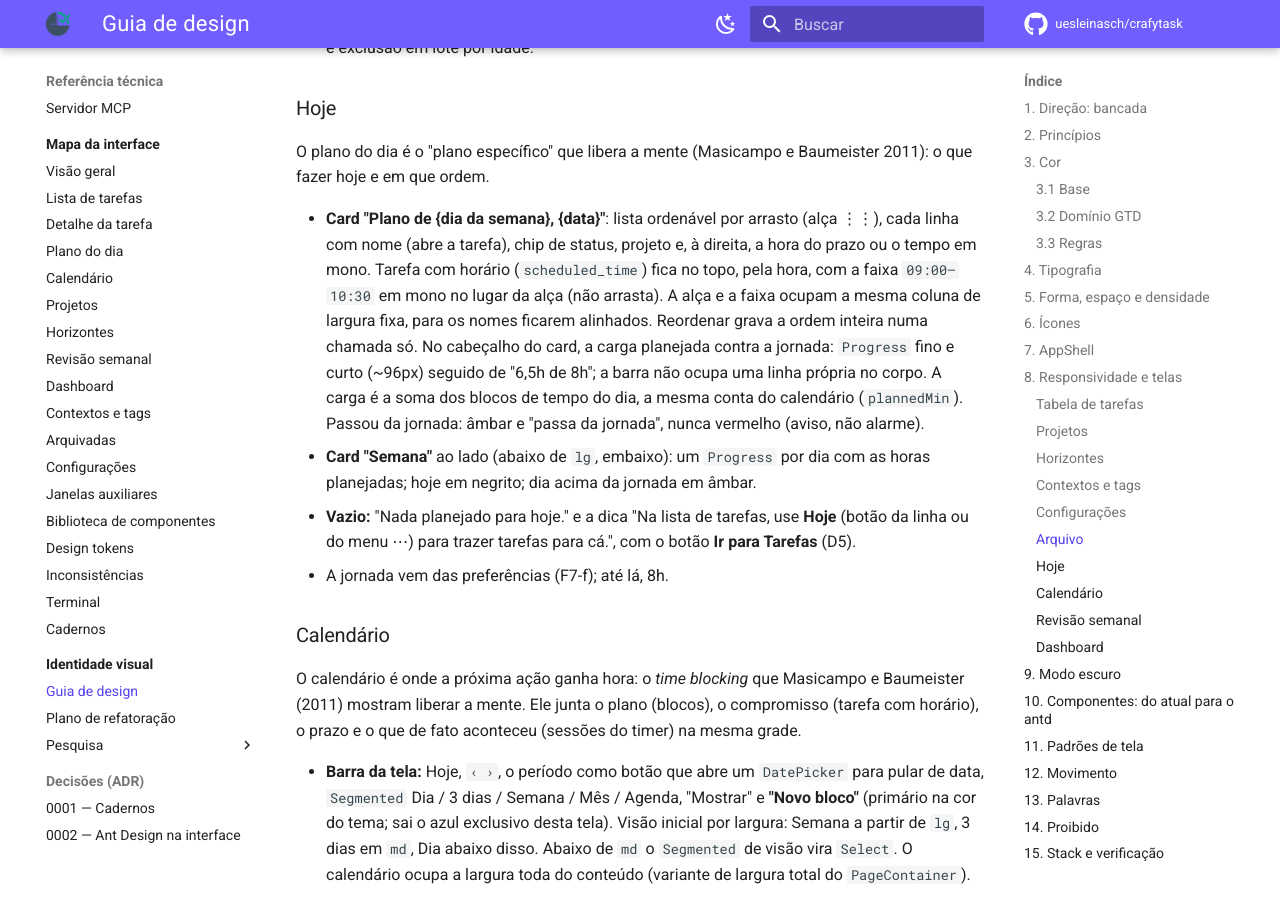
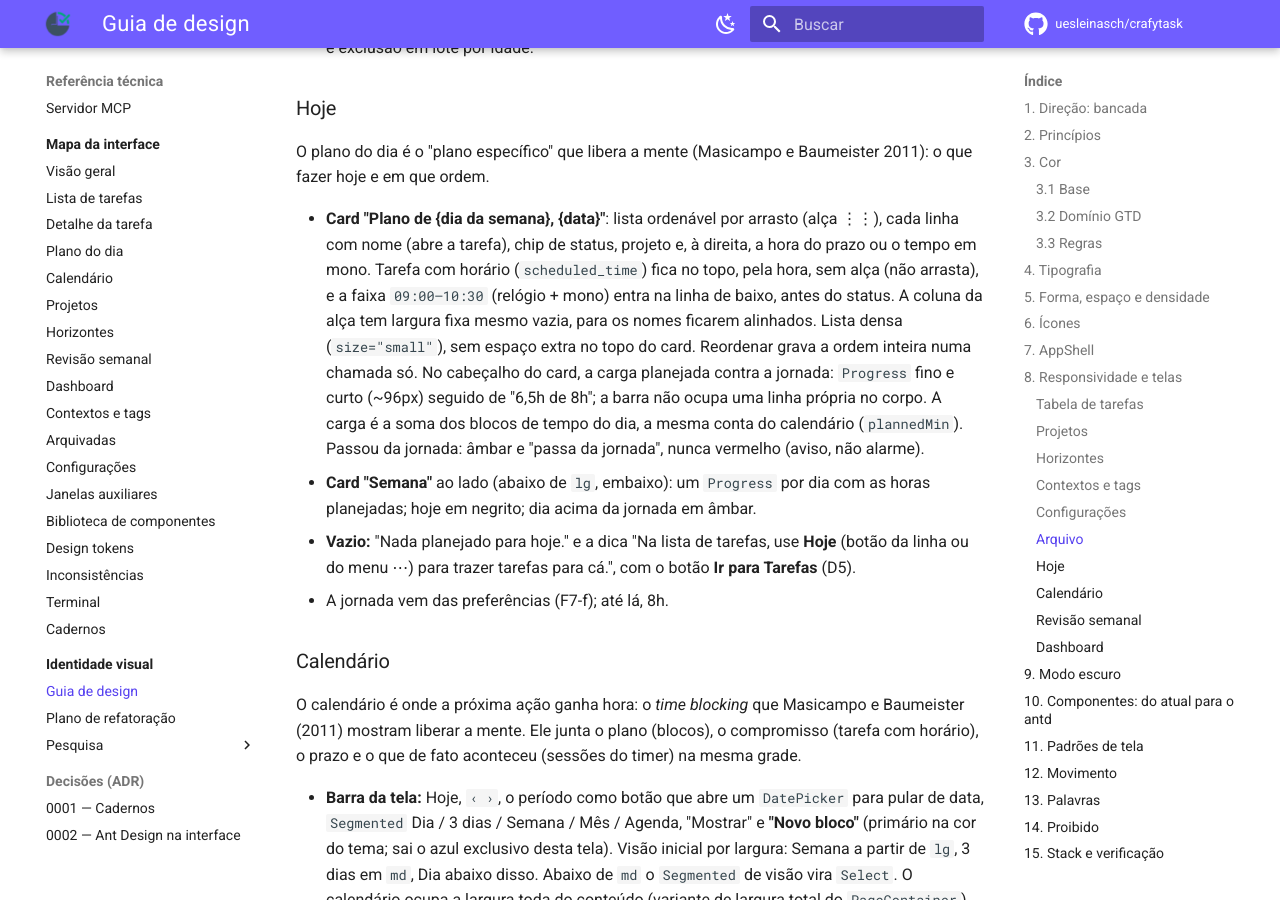
Before and after one commit to uesleinasch/crafytask, an MkDocs documentation site: the page built from docs/design/guia-de-design.md, in a window 1280 px wide and 900 px high, scrolled down 19228 px. Built offline with MkDocs 1.6.1 and Material for MkDocs 9.7.7, drawn with Linux system fonts in a browser that asks for light colours; some web fonts are replaced; comment, search, counter and statistics services are not loaded.

Commit message:
docs(design): horário fixo junto do status e lista densa no plano do dia

```diff
--- a/docs/design/guia-de-design.md
+++ b/docs/design/guia-de-design.md
@@ -579,9 +579,10 @@ fazer hoje e em que ordem.
 
 - **Card "Plano de {dia da semana}, {data}"**: lista ordenável por arrasto (alça ⋮⋮), cada linha com
   nome (abre a tarefa), chip de status, projeto e, à direita, a hora do prazo ou o tempo em mono.
-  Tarefa com horário (`scheduled_time`) fica no topo, pela hora, com a faixa `09:00–10:30` em mono no
-  lugar da alça (não arrasta). A alça e a faixa ocupam a mesma coluna de largura fixa, para os nomes
-  ficarem alinhados. Reordenar grava a ordem inteira numa chamada só.
+  Tarefa com horário (`scheduled_time`) fica no topo, pela hora, sem alça (não arrasta), e a faixa
+  `09:00–10:30` (relógio + mono) entra na linha de baixo, antes do status. A coluna da alça tem
+  largura fixa mesmo vazia, para os nomes ficarem alinhados. Lista densa (`size="small"`), sem
+  espaço extra no topo do card. Reordenar grava a ordem inteira numa chamada só.
   No cabeçalho do card, a carga planejada contra a jornada: `Progress` fino e curto (~96px) seguido
   de "6,5h de 8h"; a barra não ocupa uma linha própria no corpo. A carga
   é a soma dos blocos de tempo do dia, a mesma conta do calendário (`plannedMin`). Passou da
```
Also changed, not shown: docs/design/prototipo/index.html (+7 -5 lines).
